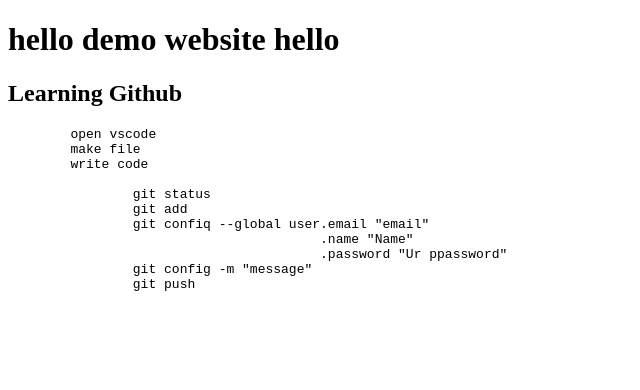
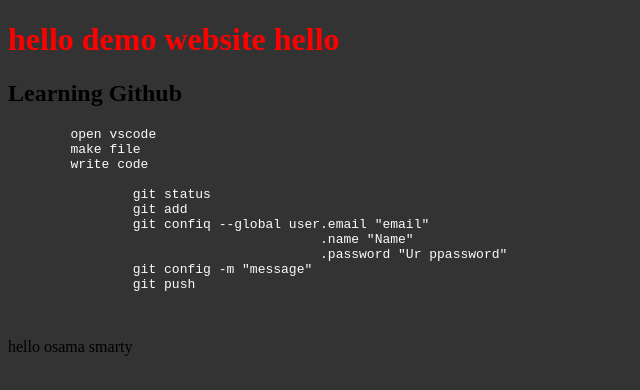
Before and after one commit to 99umar/demo-website, a plain HTML site: page index.html in a window 1280 px wide. Shown: the whole page, without its empty margins (0-640 px from the left). Drawn offline with Linux system fonts and the light colour scheme.

Commit message:
css file

```diff
--- a/index.html
+++ b/index.html
@@ -4,6 +4,7 @@
     <meta charset="UTF-8">
     <meta http-equiv="X-UA-Compatible" content="IE=edge">
     <meta name="viewport" content="width=device-width, initial-scale=1.0">
+    <link rel="stylesheet" href="style.css">
     <title>Document</title>
 </head>
 <body>
@@ -23,5 +24,6 @@
                 git push
             </code>
     </pre>
+    <p>hello osama smarty</p>
 </body>
 </html>
--- /dev/null
+++ b/style.css
@@ -0,0 +1,11 @@
+h1 {
+    color: red;
+}
+
+body {
+    background-color: #333;
+}
+
+pre {
+    color: snow;
+}
```
